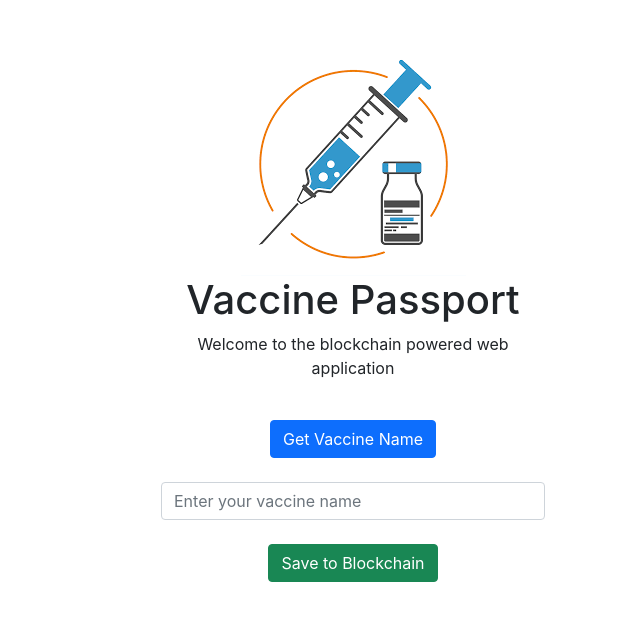
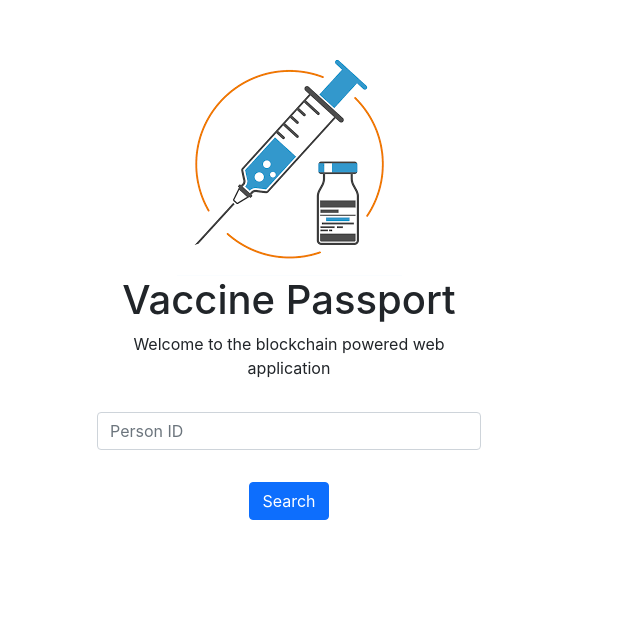
Before and after one commit to toha87/vaccine-passport, a React (Create React App) app: page / in a window 1280 px wide. Shown: the part 109-730 px from the top of the page, without its empty margins (351-991 px from the left). Built offline with nearby package versions, Linux system fonts and the light colour scheme.

Commit message:
Refactor App.js

```diff
--- a/src/App.js
+++ b/src/App.js
@@ -3,8 +3,9 @@ import {ethers} from "ethers";
 import VaccinePassport from './VaccinePassport.json';
 import {Button, Input, Alert, Spinner} from 'reactstrap';
 import VaccineImage from './vaccine.png';
+import PersonDetails from "./views/People/components/PersonDetails";
 
-const contractAddress = "0x3530C1db973F93Fd93e61D4547485C0e3A236f32";
+const contractAddress = "0xf39Fd6e51aad88F6F4ce6aB8827279cffFb92266";
 
 /**
  * @description This is the main component of the application.
@@ -13,112 +14,91 @@ const contractAddress = "0x3530C1db973F93Fd93e61D4547485C0e3A236f32";
  */
 function App() {
 
-  const [vaccineName, setVaccineName] = useState("");
+  const [personId, setPersonId] = useState("");
+  const [person, setPerson] = useState(null);
+
   const [isLoading, setIsLoading] = useState(false);
 
-  const requestAccounts = async () => {
-    await window?.ethereum?.request({method: "eth_requestAccounts"});
-  }
+  // const requestAccounts = async () => {
+  //   await window?.ethereum?.request({method: "eth_requestAccounts"});
+  // }
 
-  /**
-   * Fetches the latest vaccine name from the smart contract.
-   */
-  const fetchVaccineName = async () => {
+  // /**
+  //  * Fetches the latest vaccine name from the smart contract.
+  //  */
+  // const fetchVaccineName = async () => {
+  //
+  //   if (typeof window?.ethereum !== "undefined") {
+  //     setIsLoading(true);
+  //
+  //     const provider = new ethers.providers.Web3Provider(window.ethereum);
+  //     const contract = new ethers.Contract(contractAddress, VaccinePassport.abi, provider);
+  //
+  //     try {
+  //       const data = await contract.getVaccineName();
+  //
+  //       console.log(data);
+  //
+  //       setVaccineName(data);
+  //       setIsLoading(false);
+  //     } catch (e) {
+  //       console.error(e);
+  //     }
+  //   }
+  // }
+  //
+  // /**
+  //  * Sets the new vaccine name on the smart contract.
+  //  */
+  // const updateVaccineName = async () => {
+  //   if (!vaccineName) return;
+  //
+  //   if (typeof window?.ethereum !== "undefined") {
+  //
+  //     try {
+  //
+  //       setIsLoading(true);
+  //
+  //       await requestAccounts();
+  //
+  //       const provider = new ethers.providers.Web3Provider(window.ethereum);
+  //       const signer = provider.getSigner();
+  //
+  //       const contract = new ethers.Contract(contractAddress, VaccinePassport.abi, signer);
+  //       const transaction = await contract.setVaccineName(vaccineName);
+  //
+  //       setVaccineName("");
+  //       await transaction.wait();
+  //       await fetchVaccineName();
+  //
+  //     } catch (e) {
+  //       console.error(e);
+  //     } finally {
+  //       setIsLoading(false);
+  //     }
+  //
+  //   }
+  // }
 
-    if (typeof window?.ethereum !== "undefined") {
-      setIsLoading(true);
+  const getPerson = async () => {
 
-      const provider = new ethers.providers.Web3Provider(window.ethereum);
-      const contract = new ethers.Contract(contractAddress, VaccinePassport.abi, provider);
-
-      try {
-        const data = await contract.getVaccineName();
-
-        console.log(data);
-
-        setVaccineName(data);
-        setIsLoading(false);
-      } catch (e) {
-        console.error(e);
-      }
-    }
-  }
-
-  /**
-   * Sets the new vaccine name on the smart contract.
-   */
-  const updateVaccineName = async () => {
-    if (!vaccineName) return;
-
-    if (typeof window?.ethereum !== "undefined") {
-
-      try {
-
-        setIsLoading(true);
-
-        await requestAccounts();
-
-        const provider = new ethers.providers.Web3Provider(window.ethereum);
-        const signer = provider.getSigner();
-
-        const contract = new ethers.Contract(contractAddress, VaccinePassport.abi, signer);
-        const transaction = await contract.setVaccineName(vaccineName);
-
-        setVaccineName("");
-        await transaction.wait();
-        await fetchVaccineName();
-
-      } catch (e) {
-        console.error(e);
-      } finally {
-        setIsLoading(false);
-      }
-
-    }
   }
 
   return (
-    <div className="App" style={{position: 'absolute', textAlign: "center", left: "40%", top: "20%", width: "30vw"}}>
-      <img
-        src={VaccineImage}
-        alt="car"
-      />
+    <div className="App" style={{position: 'absolute', textAlign: "center", left: "35%", top: "20%", width: "30vw"}}>
+      <img src={VaccineImage} alt="car"/>
       <h1>Vaccine Passport</h1>
       <p>Welcome to the blockchain powered web application</p>
-      <br/>
+      <Input
+        value={personId}
+        style={{marginTop: "2em", marginBottom: "2em"}}
+        onChange={(e) => setPersonId(e.target.value)}
+        placeholder="Person ID"
+      />
+      <Button color="primary" onClick={() => getPerson()}>Search</Button>
       {
-        vaccineName &&
-        <Alert
-          color="primary"
-        >
-          <p>Latest Vaccine Name Saved on Blockchain: <strong>{vaccineName}</strong></p>
-        </Alert>
+        person && !isLoading && <PersonDetails person={person}/>
       }
-      <Button color="primary" onClick={fetchVaccineName}>Get Vaccine Name</Button>
-      <br/>
-
-      <br/>
-      <Input
-        type="text"
-        value={vaccineName}
-        onChange={(event) => setVaccineName(event.target.value)}
-        placeholder="Enter your vaccine name"
-      />
-      <br/>
-      <Button color="success" onClick={updateVaccineName}>Save to Blockchain</Button>
-      <div style={{marginTop: "3em"}}>
-        {
-          isLoading &&
-          <Spinner
-            color="primary"
-            type="grow"
-            size="lg"
-          >
-            Loading...
-          </Spinner>
-        }
-      </div>
-
     </div>
   );
 }
```
